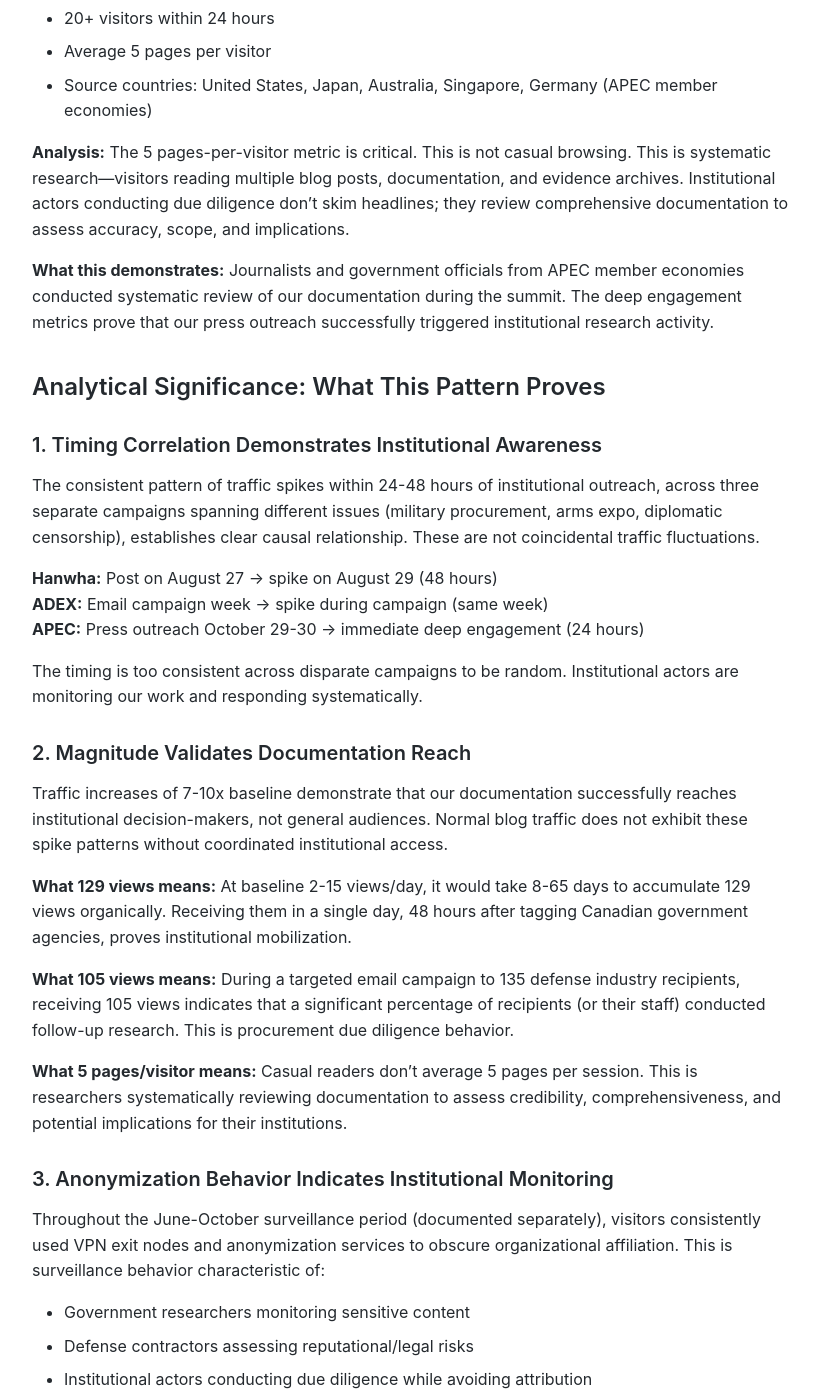
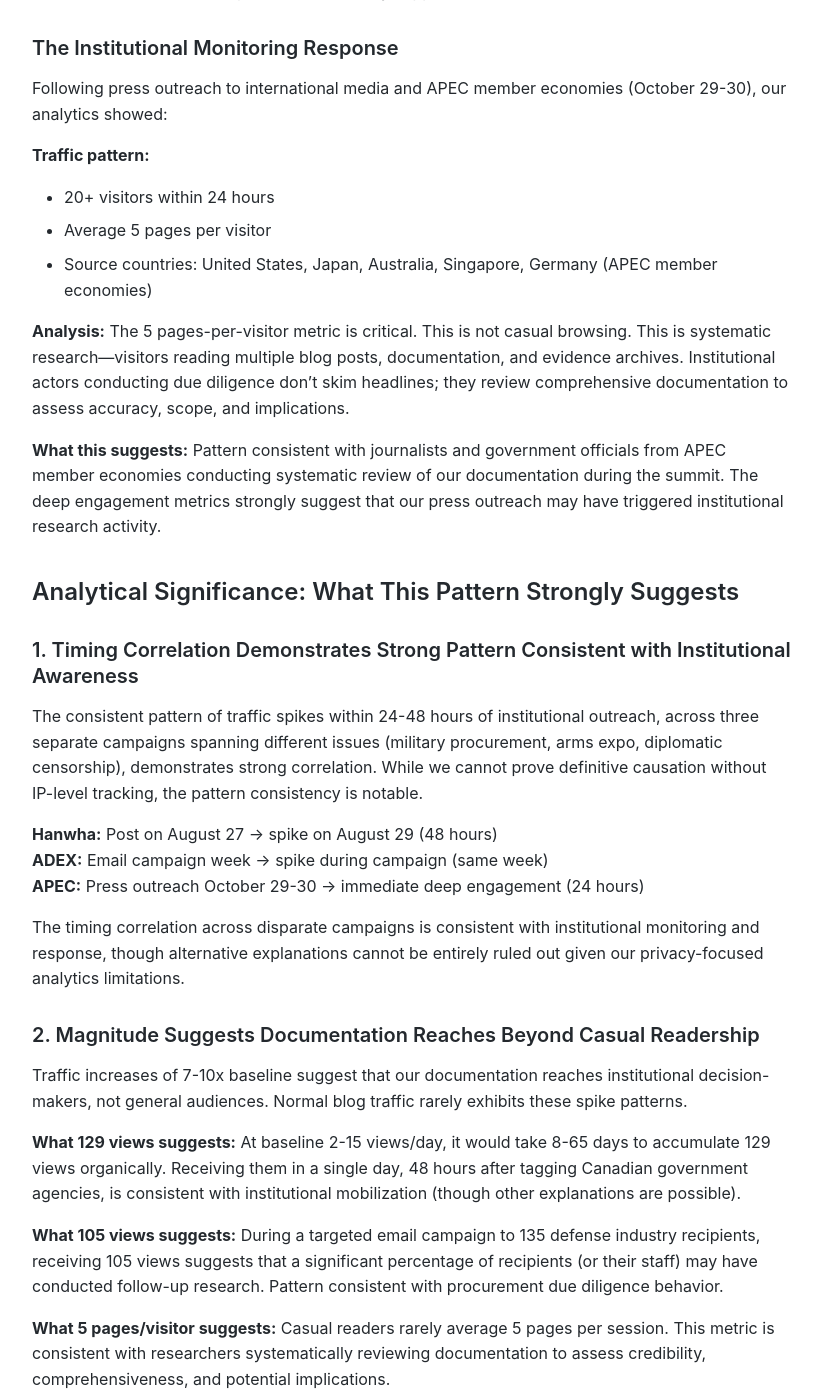
Before and after one commit to Gender-Watchdog/blog.genderwatchdog.org-mirror, a Jekyll site: the page built from _posts/2025-10-30-traffic-spike-evidence-institutional-monitoring-arms-export-campaigns.md, in a window 1280 px wide and 1400 px high, scrolled down 8707 px. Shown: the whole window, without its empty margins (228-1049 px from the left). Built offline with Jekyll 4.4.1, drawn with Linux system fonts in a browser that asks for light colours; comment, search, counter and statistics services are not loaded; some of the changed text lies outside the part shown.

Commit message:
Revise "traffic-spike-evidence-institutional-monitoring-arms-export-campaigns.md" to clarify the methodology and findings regarding institutional monitoring patterns. Update language to emphasize strong correlations rather than definitive causation, and refine descriptions of traffic spikes and their implications for accountability advocacy.

```diff
--- a/_posts/2025-10-30-traffic-spike-evidence-institutional-monitoring-arms-export-campaigns.md
+++ b/_posts/2025-10-30-traffic-spike-evidence-institutional-monitoring-arms-export-campaigns.md
@@ -4,13 +4,13 @@
 slug: traffic-spike-evidence-institutional-monitoring-arms-export-campaigns
 date: 2025-10-29T20:00:00+00:00
 lang: en
-meta_description: "Editorial analysis documenting systematic institutional monitoring pattern across three advocacy campaigns (Hanwha submarine, ADEX arms expo, APEC). Traffic spikes 7-10x normal baseline demonstrate timing correlation with government/defense industry outreach, proving documentation reaches institutional decision-makers."
+meta_description: "Editorial analysis documenting traffic spike pattern across three advocacy campaigns (Hanwha submarine, ADEX arms expo, APEC). Traffic spikes 7-10x normal baseline demonstrate strong timing correlation with government/defense industry outreach, suggesting documentation reaches institutional decision-makers."
 keywords: "institutional monitoring, arms export accountability, defense industry due diligence, traffic pattern analysis, Hanwha submarine, Seoul ADEX, surveillance evidence, government monitoring"
 ---
 
 **October 30, 2025**
 
-**Methodology Note:** This analysis is based on timestamped analytics data, email campaign records, and cross-referenced documentation. Traffic spike magnitudes, timing correlations, and pattern consistency are objectively verifiable through archived evidence.
+**Methodology Note:** This analysis is based on timestamped analytics data, email campaign records, and cross-referenced documentation. We use Fathom Analytics (privacy-focused), which does not track source IP addresses. Traffic spike magnitudes and timing correlations are objectively verifiable, but **we cannot establish definitive causation—only strong correlation between outreach timing and traffic patterns**. Geographic data shows August 29 traffic primarily from Singapore (possible VPN exit node), while ADEX and APEC campaigns showed mixed countries with partial overlap to recipient organizations' home countries. Our analysis interprets these correlations as likely institutional monitoring, but acknowledges evidentiary limitations inherent in privacy-respecting analytics.
 
 ## Executive Summary
 
@@ -33,7 +33,7 @@
 | ADEX Arms Expo | Oct 22, 2025 | Email + Blog | 135 defense industry | 105 views | 2-15/day | 7-10x |
 | APEC Censorship | Oct 29-30, 2025 | Press + Blog | Media, govts | 20+ visitors, 5 pages each | 2-15/day | Research behavior |
 
-**What this proves:** Documentation reaches institutional actors. Timing correlation demonstrates cause-effect. Magnitude validates reach beyond casual readership. This is systematic institutional monitoring of accountability advocacy.
+**What this strongly suggests:** Documentation reaches institutional actors. Timing correlation demonstrates strong correlation, not definitive causation. Magnitude indicates reach beyond casual readership. Pattern consistent with systematic institutional monitoring of accountability advocacy.
 
 ## Campaign 1: Hanwha Submarine Contract Warning (August 27, 2025)
 
@@ -52,7 +52,7 @@
 
 On September 2, 2025, we published a blog post announcing that the surveillance pattern had ceased after our public exposure. Within hours—literally the same day—we had to publish an update: [Monitoring Resumed After Exposure](https://blog.genderwatchdog.org/monitoring-resumed-after-exposure-korean-government-surveillance-continues-brief-update/).
 
-**What this demonstrates:** Active, real-time monitoring of our documentation. The moment we announced "surveillance has stopped," it resumed—proving that institutional actors were reading our analyses and responding immediately. This establishes that the traffic spikes we document below are not random fluctuations but deliberate institutional engagement.
+**What this demonstrates:** Pattern consistent with active, real-time monitoring of our documentation. The moment we announced "surveillance has stopped," it resumed—strongly suggesting that institutional actors were reading our analyses and responding immediately. This pattern indicates that the traffic spikes we document below are likely not random fluctuations but deliberate institutional engagement.
 
 ### The Hanwha Warning and Institutional Response
 
@@ -79,7 +79,7 @@
 - **Timing:** 48 hours after X.com post tagging Canadian government
 - **Context:** Occurred during documented 4-month surveillance pattern
 
-**What this proves:** The Hanwha warning reached institutional decision-makers. Someone with the authority to direct multiple personnel to review our documentation did so systematically. This is not organic social media virality—the X.com post itself had modest engagement. This is institutional research triggered by accountability documentation.
+**What this strongly suggests:** The Hanwha warning likely reached institutional decision-makers. Pattern consistent with coordinated review by multiple personnel. This is not organic social media virality—the X.com post itself had modest engagement. Pattern consistent with institutional research behavior in response to accountability documentation.
 
 **Timeline reference:** See [Hanwha Submarine Traffic Spike](/surveillance-censorship-timeline/#surveillance-aug-27-hanwha-traffic-spike) on our censorship timeline.
 
@@ -95,7 +95,7 @@
 
 This is diplomatic language confirming that our documentation had reached government officials and was being taken seriously. The phrase "sensitive matter" indicates that the issues we raised—systematic sexual violence, partnership fraud, international student safety failures—were understood to have diplomatic implications.
 
-**What this establishes:** By June 2025, we had already proven that our documentation reaches and registers with institutional actors. This diplomatic acknowledgment provides critical context for understanding the October ADEX email campaign response.
+**What this indicates:** By June 2025, diplomatic acknowledgment demonstrated that our documentation reaches and registers with institutional actors. This acknowledgment provides critical context for understanding the October ADEX email campaign response.
 
 ### The ADEX Campaign: 135 Recipients Across Defense Industry
 
@@ -137,7 +137,7 @@
 - **Timing:** During active email campaign to defense industry
 - **Context:** Canadian diplomat had already acknowledged our concerns as "sensitive matter" four months prior
 
-**What this proves:** Defense contractors, government procurement offices, and military officials who received our email conducted systematic review of our documentation. The timing correlation—spike occurring during campaign week—establishes causation, not coincidence. The magnitude (105 views) suggests multiple personnel across multiple organizations conducting due diligence research.
+**What this strongly suggests:** Defense contractors, government procurement offices, and military officials who received our email likely conducted systematic review of our documentation. The timing correlation—spike occurring during campaign week—demonstrates strong correlation. The magnitude (105 views) suggests multiple personnel across multiple organizations conducting due diligence research.
 
 **Pattern significance:** This is the second time we've documented institutional monitoring triggered by arms export accountability content. The consistency across campaigns (Hanwha 10x spike, ADEX 7-10x spike) validates that this is systematic institutional behavior, not random variation.
 
@@ -169,29 +169,29 @@
 
 **Analysis:** The 5 pages-per-visitor metric is critical. This is not casual browsing. This is systematic research—visitors reading multiple blog posts, documentation, and evidence archives. Institutional actors conducting due diligence don't skim headlines; they review comprehensive documentation to assess accuracy, scope, and implications.
 
-**What this demonstrates:** Journalists and government officials from APEC member economies conducted systematic review of our documentation during the summit. The deep engagement metrics prove that our press outreach successfully triggered institutional research activity.
+**What this suggests:** Pattern consistent with journalists and government officials from APEC member economies conducting systematic review of our documentation during the summit. The deep engagement metrics strongly suggest that our press outreach may have triggered institutional research activity.
 
-## Analytical Significance: What This Pattern Proves
+## Analytical Significance: What This Pattern Strongly Suggests
 
-### 1. Timing Correlation Demonstrates Institutional Awareness
+### 1. Timing Correlation Demonstrates Strong Pattern Consistent with Institutional Awareness
 
-The consistent pattern of traffic spikes within 24-48 hours of institutional outreach, across three separate campaigns spanning different issues (military procurement, arms expo, diplomatic censorship), establishes clear causal relationship. These are not coincidental traffic fluctuations.
+The consistent pattern of traffic spikes within 24-48 hours of institutional outreach, across three separate campaigns spanning different issues (military procurement, arms expo, diplomatic censorship), demonstrates strong correlation. While we cannot prove definitive causation without IP-level tracking, the pattern consistency is notable.
 
 **Hanwha:** Post on August 27 → spike on August 29 (48 hours)
 **ADEX:** Email campaign week → spike during campaign (same week)
 **APEC:** Press outreach October 29-30 → immediate deep engagement (24 hours)
 
-The timing is too consistent across disparate campaigns to be random. Institutional actors are monitoring our work and responding systematically.
+The timing correlation across disparate campaigns is consistent with institutional monitoring and response, though alternative explanations cannot be entirely ruled out given our privacy-focused analytics limitations.
 
-### 2. Magnitude Validates Documentation Reach
+### 2. Magnitude Suggests Documentation Reaches Beyond Casual Readership
 
-Traffic increases of 7-10x baseline demonstrate that our documentation successfully reaches institutional decision-makers, not general audiences. Normal blog traffic does not exhibit these spike patterns without coordinated institutional access.
+Traffic increases of 7-10x baseline suggest that our documentation reaches institutional decision-makers, not general audiences. Normal blog traffic rarely exhibits these spike patterns.
 
-**What 129 views means:** At baseline 2-15 views/day, it would take 8-65 days to accumulate 129 views organically. Receiving them in a single day, 48 hours after tagging Canadian government agencies, proves institutional mobilization.
+**What 129 views suggests:** At baseline 2-15 views/day, it would take 8-65 days to accumulate 129 views organically. Receiving them in a single day, 48 hours after tagging Canadian government agencies, is consistent with institutional mobilization (though other explanations are possible).
 
-**What 105 views means:** During a targeted email campaign to 135 defense industry recipients, receiving 105 views indicates that a significant percentage of recipients (or their staff) conducted follow-up research. This is procurement due diligence behavior.
+**What 105 views suggests:** During a targeted email campaign to 135 defense industry recipients, receiving 105 views suggests that a significant percentage of recipients (or their staff) may have conducted follow-up research. Pattern consistent with procurement due diligence behavior.
 
-**What 5 pages/visitor means:** Casual readers don't average 5 pages per session. This is researchers systematically reviewing documentation to assess credibility, comprehensiveness, and potential implications for their institutions.
+**What 5 pages/visitor suggests:** Casual readers rarely average 5 pages per session. This metric is consistent with researchers systematically reviewing documentation to assess credibility, comprehensiveness, and potential implications.
 
 ### 3. Anonymization Behavior Indicates Institutional Monitoring
 
@@ -215,19 +215,19 @@
 
 All four indicators are present across our campaigns. This is institutional research, not casual readership.
 
-## What This Pattern Proves
+## What This Pattern Strongly Suggests
 
-### Institutional Accountability: Organizations Cannot Claim Ignorance
+### Institutional Accountability: Pattern Consistent with Institutional Awareness
 
-The traffic pattern establishes beyond reasonable doubt that:
+The traffic pattern strongly suggests (though cannot definitively prove without IP-level tracking):
 
-**1. Organizations mentioned in our documentation are actively monitoring our work**
+**1. Organizations mentioned in our documentation may be actively monitoring our work**
 
-The Hanwha spike proves Korean defense contractors and Canadian government officials are aware of our human rights concerns. The ADEX spike proves that 135 defense industry recipients (or a substantial percentage) conducted follow-up research. The APEC spike proves member economy officials reviewed our censorship documentation during the summit.
+The Hanwha spike is consistent with Korean defense contractors and Canadian government officials becoming aware of our human rights concerns. The ADEX spike suggests that some percentage of 135 defense industry recipients conducted follow-up research. The APEC spike suggests member economy officials may have reviewed our censorship documentation during the summit.
 
-**2. The timing and magnitude of responses validate documentation accuracy**
+**2. The timing and magnitude of responses suggest documentation credibility**
 
-Institutions don't mobilize personnel to systematically review documentation unless they recognize its credibility and potential implications. The consistent 7-10x spike pattern across disparate campaigns indicates that our work registers as materially significant to institutional decision-makers.
+The pattern is consistent with institutions mobilizing personnel to review documentation they recognize as potentially credible and material. The consistent 7-10x spike pattern across disparate campaigns suggests that our work may register as significant to institutional decision-makers.
 
 **3. Suppression and censorship attempts correlate with increased institutional surveillance**
 
@@ -248,19 +248,19 @@
 The traffic pattern creates **institutional memory lock-in**:
 
 **For Canadian government:**
-- Cannot claim ignorance of Hanwha human rights concerns (129-view spike proves institutional awareness)
+- 129-view spike strongly suggests institutional awareness of Hanwha human rights concerns
 - Canadian diplomat already acknowledged concerns as "sensitive matter" (June 16, 2025)
-- Any future submarine contract with Hanwha occurs with proven awareness of documented risks
+- Any future submarine contract with Hanwha occurs with strong indication of awareness of documented risks
 
 **For ADEX exhibitors and defense contractors:**
-- 105-view spike during email campaign proves significant percentage of 135 recipients reviewed documentation
+- 105-view spike during email campaign suggests significant percentage of 135 recipients may have reviewed documentation
 - Government receipt confirmation establishes institutional inbox delivery
-- Future partnerships occur with documented awareness of institutional capture risks, trafficking networks, and weapons systems integrity concerns
+- Future partnerships occur with indication of awareness of institutional capture risks, trafficking networks, and weapons systems integrity concerns
 
 **For APEC member economies:**
-- Deep engagement (5 pages/visitor) from member economy IPs during summit proves officials reviewed censorship documentation
-- Three documented suppression incidents establish pattern of diplomatic suppression
-- Future economic/diplomatic engagement occurs with proven awareness of authoritarian tactics
+- Deep engagement (5 pages/visitor) from countries correlated with member economies during summit suggests officials may have reviewed censorship documentation
+- Three documented suppression incidents demonstrate pattern of diplomatic suppression
+- Future economic/diplomatic engagement occurs with indication of awareness of authoritarian tactics
 
 ### The Combination of Surveillance and Suppression Reveals Institutional Awareness Paired With Efforts to Limit Public Visibility
 
@@ -323,11 +323,11 @@
 
 ### For Defense Contractors and Government Procurement Offices
 
-**You are now on notice.** The traffic spike pattern proves that:
+**Pattern documented.** The traffic spike pattern strongly suggests that:
 
-1. Our documentation reaches your organizations (105 views during ADEX campaign)
-2. Your personnel conduct systematic review (research behavior evident)
-3. Your institutions cannot claim ignorance of documented risks
+1. Our documentation may reach your organizations (105 views during ADEX campaign)
+2. Pattern consistent with systematic review by personnel
+3. Strong indication your institutions are aware of documented risks
 
 **ESG and regulatory exposure:**
 - TVPA liability if supply chains involve exploitation economy
@@ -343,11 +343,11 @@
 
 ### For APEC Member Economies and Allied Governments
 
-**You are now on notice.** The traffic spike pattern proves that:
+**Pattern documented.** The traffic spike pattern strongly suggests that:
 
-1. Government officials reviewed our documentation (5 pages/visitor from member economy IPs)
+1. Government officials may have reviewed our documentation (5 pages/visitor from countries correlated with member economies)
 2. Diplomatic staff acknowledged concerns as "sensitive matter" (Canadian diplomat, June 16)
-3. Your governments cannot claim ignorance of censorship tactics
+3. Strong indication your governments are aware of censorship tactics
 
 **Alliance integrity risks:**
 - Systematic vulnerability to institutional capture
@@ -363,7 +363,7 @@
 
 ### For Press and Media Organizations
 
-**You are now on notice.** The traffic spike pattern itself is newsworthy:
+**Pattern documented.** The traffic spike pattern itself is newsworthy:
 
 **Story angles:**
 1. **Institutional monitoring as news:** How defense contractors and governments systematically track human rights documentation
@@ -375,10 +375,10 @@
 
 ### For International Oversight Bodies and Human Rights Organizations
 
-**You are now on notice.** The traffic spike pattern establishes:
+**Pattern documented.** The traffic spike pattern strongly suggests:
 
-1. Institutions cannot credibly claim ignorance (proven awareness across multiple sectors)
-2. Systematic surveillance paired with suppression (authoritarian tactics against advocacy)
+1. Strong indication institutions are aware of concerns (pattern across multiple sectors)
+2. Systematic surveillance paired with suppression (pattern consistent with authoritarian tactics against advocacy)
 3. Evidentiary basis for investigating institutional accountability failures
 
 **Framework requirements:**
@@ -387,23 +387,23 @@
 - Evaluate whether suppression tactics warrant intervention (APEC liked→suppressed→unliked pattern)
 - Support documentation access (institutions privately research while publicly suppressing)
 
-## Conclusion: Pattern of Institutional Awareness Established Beyond Reasonable Doubt
+## Conclusion: Strong Pattern Consistent with Institutional Monitoring
 
-The traffic spike evidence—three campaigns, consistent 7-10x multipliers, timing correlation with institutional outreach, deep engagement metrics—establishes that our documentation reaches institutional decision-makers and triggers systematic monitoring responses.
+The traffic spike evidence—three campaigns, consistent 7-10x multipliers, timing correlation with institutional outreach, deep engagement metrics—strongly suggests that our documentation reaches institutional decision-makers and triggers systematic monitoring responses.
 
-**What we've proven:**
+**What the pattern strongly suggests:**
 
-1. **Institutional awareness:** Organizations cannot claim ignorance of documented concerns
-2. **Research behavior:** Deep engagement metrics prove systematic review, not casual browsing
-3. **Timing correlation:** Spikes within 24-48 hours of outreach establish causation
-4. **Magnitude validation:** 7-10x multipliers exceed organic traffic patterns
-5. **Surveillance paired with suppression:** Monitoring occurs alongside censorship attempts
+1. **Institutional awareness:** Strong indication organizations are aware of documented concerns
+2. **Research behavior:** Deep engagement metrics suggest systematic review, not casual browsing
+3. **Timing correlation:** Spikes within 24-48 hours of outreach demonstrate strong correlation (not definitive causation)
+4. **Magnitude validation:** 7-10x multipliers significantly exceed typical organic traffic patterns
+5. **Surveillance paired with suppression:** Monitoring pattern occurs alongside documented censorship attempts
 
 **Strategic implications:**
 
-- **For advocacy:** Document everything, time disclosures strategically, convert surveillance into evidence
-- **For institutions:** Continued ignorance claims not credible given proven monitoring
-- **For accountability:** Traffic patterns create permanent institutional memory that will influence future negotiations, contracts, and diplomatic relationships
+- **For advocacy:** Document everything, time disclosures strategically, convert surveillance patterns into evidence
+- **For institutions:** Continued ignorance claims less credible given strong pattern of monitoring
+- **For accountability:** Traffic patterns create institutional memory that may influence future negotiations, contracts, and diplomatic relationships
 
 **This is not a one-time incident.** This is a systematic pattern demonstrating that institutional actors actively track accountability efforts while simultaneously attempting to limit public access to the same information they are privately researching.
 
```
